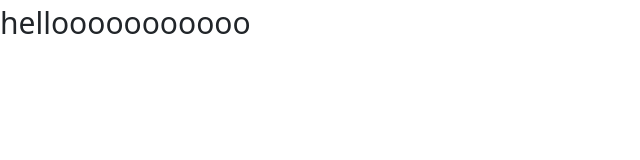
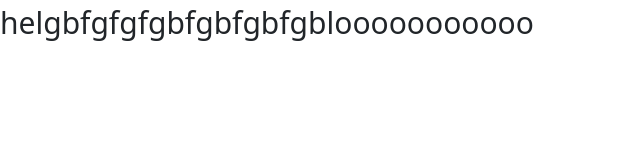
Before and after one commit to tomergahtan/tg.github.io, a website: page index.html in a window 1280 px wide. Shown: the whole page, without its empty margins (0-640 px from the left). Drawn offline with nearby package versions, Linux system fonts and the light colour scheme.

Commit message:
change paragraph

```diff
--- a/index.html
+++ b/index.html
@@ -13,7 +13,7 @@
 </head>
 
 <body>
-    <p>hellooooooooooo</p>
+    <p>helgbfgfgfgbfgbfgbfgblooooooooooo</p>
 
 
       <script src="https://cdn.jsdelivr.net/npm/bootstrap@5.3.2/dist/js/bootstrap.bundle.min.js" integrity="sha384-C6RzsynM9kWDrMNeT87bh95OGNyZPhcTNXj1NW7RuBCsyN/o0jlpcV8Qyq46cDfL" crossorigin="anonymous"></script>
```
